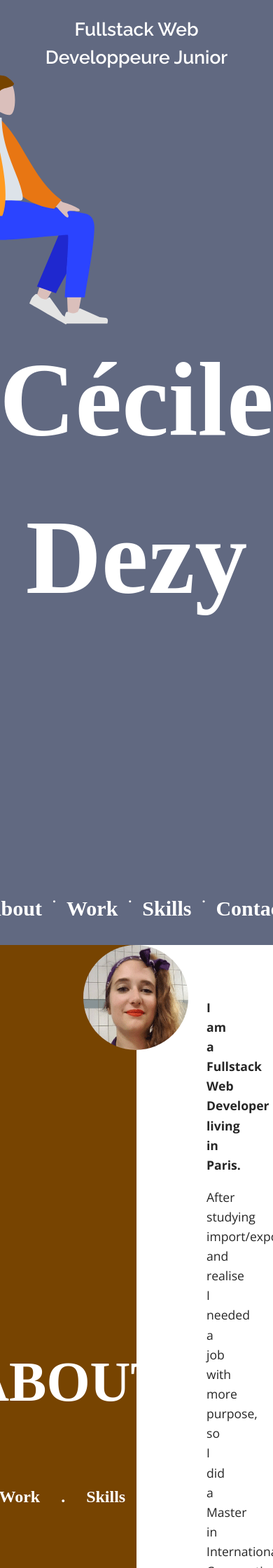
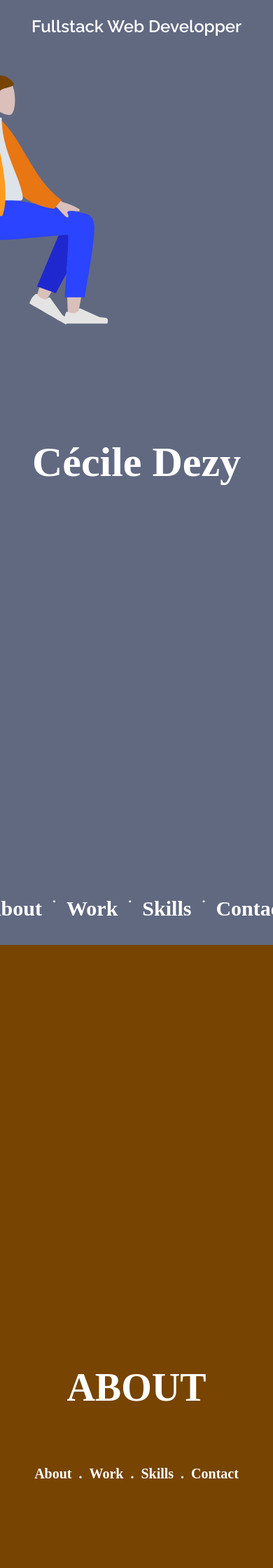
Before and after one commit to cecile-dzy-ncl/resume, a Jekyll site: the page built from index.md, in a window 390 px wide. Shown: the top 2240 px of the page at 70% size. Built offline with Jekyll 4.4.1, drawn with Linux system fonts in a browser that asks for light colours; nearby versions of some CDN libraries; some web fonts are replaced; some of the changed text lies outside the part shown.

Commit message:
responsive first part

```diff
--- a/_includes/header.html
+++ b/_includes/header.html
@@ -1,12 +1,9 @@
 <header class="header">
-  <h2>Fullstack Web Developpeure Junior</h2>
+  <h2>Fullstack Web Developper</h2>
   <div class="header-center">
     <h1 class="h1-hp text-center">Cécile Dezy</h1>
-    <div class=logo style="background-image: url('{{ site.baseurl }}/assets/images/logo.svg'); height: 400px; width: 290px; background-size: cover; position: absolute; top: 80px; right: 215px;background-repeat: no-repeat;"></div>
-    <!-- <img src="{{ site.baseurl }}/assets/images/logo.svg" alt="profile" style="height: 390px;
-    position: absolute;
-    top: 80px;
-    right: 215px;"> -->
+    <div class=logo style="background-image: url('{{ site.baseurl }}/assets/images/logo.svg'); height: 400px; width: 290px; background-size: cover; position: absolute; top: 80px; right: 215px;background-repeat: no-repeat;">
+    </div>
   </div>
   <div class="menu">
     <h3><a href="#about" class="smoothScroll">About</a></h3>
--- a/_sass/_layout.scss
+++ b/_sass/_layout.scss
@@ -73,53 +73,6 @@
 .container {
   max-width: 100vw;
   margin: 0 auto;
-}
-
-/* Aside */
-
-aside {
-  position: fixed;
-  top: 0;
-  left: 0;
-  // background: #fff;
-  width: 100%;
-  z-index: 2;
-  // border-bottom: 1px solid lighten($light, 30%);
-  // box-shadow: 0px 1px 1px RGBA(4, 25, 54, .1);
-  nav {
-    background-color: transparent;
-    float: center;
-    max-width: 100vw;
-    margin: 0 auto;
-    ul {
-      margin: 0;
-      padding: 0;
-      list-style: none;
-      li {
-        float: left;
-        position: relative;
-        a {
-          text-decoration: none;
-          display: block;
-          padding: 15px;
-          font-family: 'Muli', sans-serif;
-          line-height: 20px;
-          margin-bottom: -1px;
-          box-shadow: 0;
-          &:hover,
-          &:active {
-            color: red;
-            text-decoration: none;
-          }
-        }
-      }
-    }
-    &:after {
-      content: '';
-      display: table;
-      clear: both;
-    }
-  }
 }
 
 .icon {
@@ -214,7 +167,7 @@
 .content-contact {
   display: flex;
   flex-direction: column;
-  justify-content: space-between;
+  justify-content: space-evenly;
   align-items: center;
 
   a:hover {
@@ -250,14 +203,6 @@
   font-size: 40px;
   margin: 20px;
   padding: 5px;
-}
-
-#left-leg {
-  opacity: 1;
-  visibility: visible;
-  -webkit-transition: opacity .3s 0s, visibility 0s 0s;
-  -moz-transition: opacity .3s 0s, visibility 0s 0s;
-  transition: opacity .3s 0s, visibility 0s 0s;
 }
 
 .socials {
@@ -335,3 +280,77 @@
   overflow: scroll;
   padding: 0;
 }
+
+@media (max-width: 414px) {
+
+  .h1-hp {
+    font-size: 60px;
+  }
+
+  h2 {
+    font-size: 24px;
+  }
+
+  .menu {
+
+    h3 {
+      font-size: 20px;
+    }
+  }
+
+  .section {
+    display: flex;
+    flex-direction: column;
+    justify-content: center;
+    align-items: center;
+    min-width: 100vw;
+    min-height: 100vh;
+
+    .title {
+      height: 100vh;
+      width: 100vw;
+      display: flex;
+      flex-direction: column;
+      justify-content: center;
+      align-items: center;
+      font-family: $heading-font;
+      font-size: 32px;
+
+      h1 {
+        color: #fff;
+        font-size: 56px;
+      }
+
+      .menu-section{
+
+        h4 {
+          padding: 0 5px;
+          font-size: 20px;
+        }
+      }
+    }
+
+    .content {
+      height: 100vh;
+      width: 100vw;
+      background: white;
+      padding: 0 50px;
+      overflow: scroll;
+    }
+  }
+
+  .text-about {
+    margin-top: 0px;
+    margin-left: 0px;
+    margin-right: 0px;
+  }
+
+  #profile-pic {
+    height: 100px;
+    width: 100px;
+    border-radius: 50%;
+    position: relative;
+    top: 15px;
+    left: 98px;
+  }
+}
--- a/_sass/_work.scss
+++ b/_sass/_work.scss
@@ -76,6 +76,7 @@
   background-color: #FFFFFF;
   padding: 50px;
 }
+
 .selected .cd-project-info {
   opacity: 1;
   visibility: visible;
```
